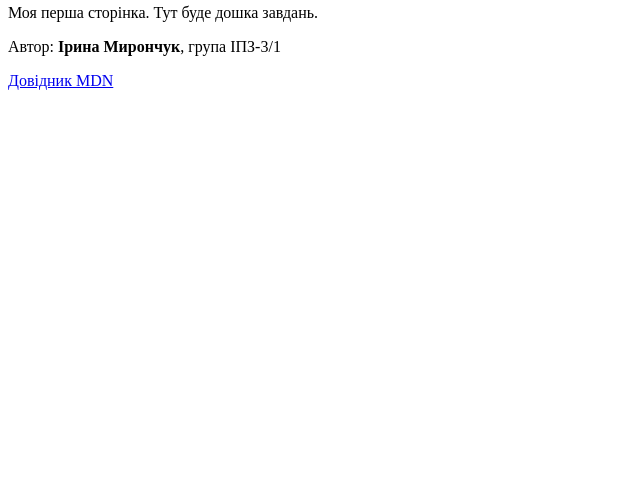
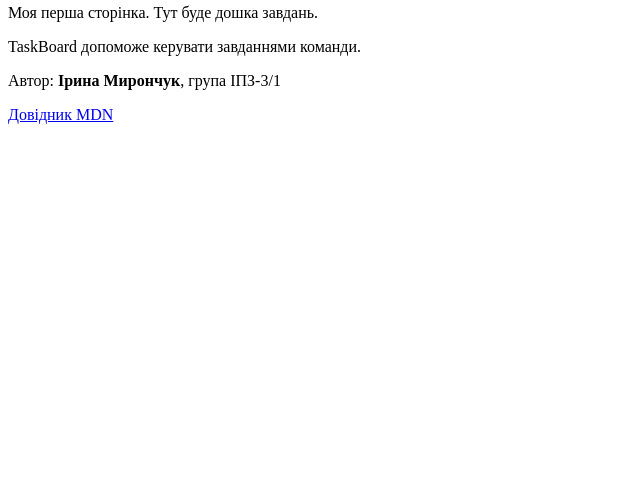
Before and after one commit to merellissi/taskboard, a plain HTML site: page index.html in a window 1280 px wide. Shown: the part 296-800 px from the top of the page, without its empty margins (0-640 px from the left). Drawn offline with Linux system fonts and the light colour scheme.

Commit message:
Додати опис проєкту на головну

```diff
--- a/index.html
+++ b/index.html
@@ -8,7 +8,7 @@
     <h1>TaskBoard</h1>
     <img src="images/logo.png" alt="Логотип TaskBoard" width="200">
     <p>Моя перша сторінка. Тут буде дошка завдань.</p>
+    <p>TaskBoard допоможе керувати завданнями команди.</p>
     <p>Автор: <strong>Ірина Мирончук</strong>, група ІПЗ-3/1</p>
     <a href="https://developer.mozilla.org/uk/">Довідник MDN</a>
-</body>
 </html>
```
